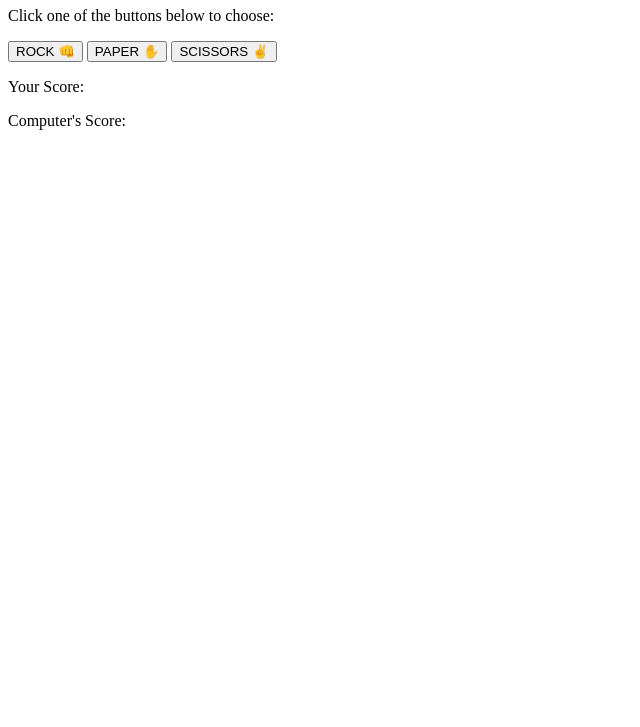
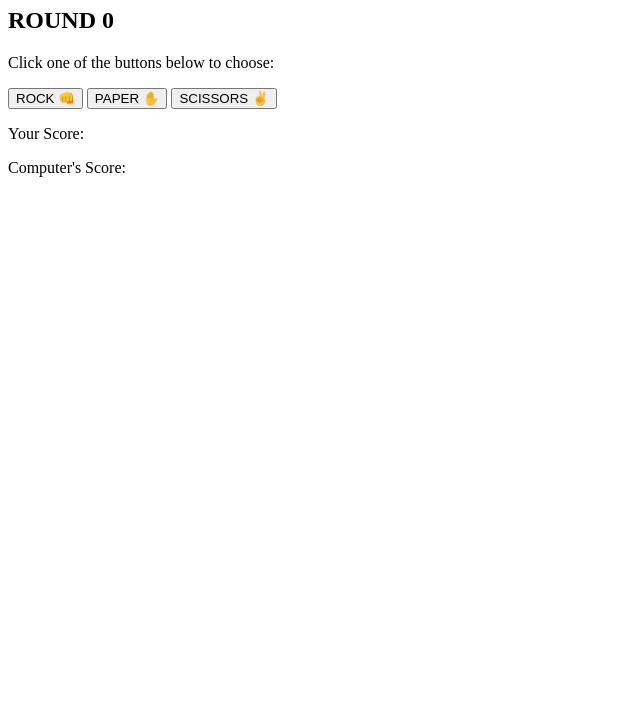
Before and after one commit to brook1291/rock-paper-scissors, a plain HTML site: page index.html in a window 1280 px wide. Shown: the part 73-800 px from the top of the page, without its empty margins (0-640 px from the left). Drawn offline with Linux system fonts and the light colour scheme.

Commit message:
Add round counter to UI

```diff
--- a/index.html
+++ b/index.html
@@ -8,6 +8,7 @@
   </head>
   <body>
     <h1>ROCK PAPER SCISSORS</h1>
+    <h2 id="round-track">ROUND <span id="round-num">0</span></h2>
     <p>Click one of the buttons below to choose:</p>
     <div id="buttons">
       <button id="rock-btn">ROCK 👊</button>
```
